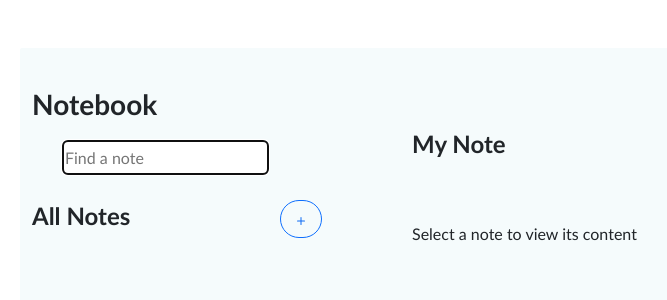
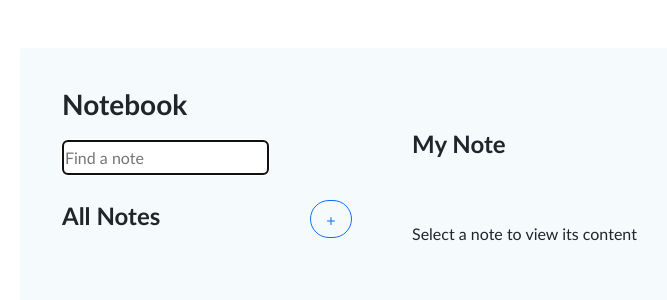
Before and after one commit to anilaavdylii/Notebook, a React (Create React App) app: page / in a window 1280 px wide. Shown: the top 300 px of the page, without its empty margins (50-717 px from the left). Built offline with nearby package versions, Linux system fonts and the light colour scheme.

Commit message:
little adjustments

```diff
--- a/src/components/Note.jsx
+++ b/src/components/Note.jsx
@@ -28,7 +28,7 @@ const Note = () => {
                 </div>
                 <h6 className='category'> Category  ~ <b>{currNote.Category}</b></h6>
                 <h6 className='category'> Date ~ <b>{currNote.Date}</b></h6>
-              <p>Content ~ <b>{currNote.Content}</b></p>
+                <p>Content ~ </p><h4>{currNote.Content}</h4>
             </div>
         }
         <EditNote/>
--- a/src/components/Notes.jsx
+++ b/src/components/Notes.jsx
@@ -1,4 +1,4 @@
-import React, { useContext, useState} from 'react';
+import React, { useContext} from 'react';
 import Button from 'react-bootstrap/Button';
 import { BsPlus } from "react-icons/bs";
 import { NoteContext } from '../context/NoteContext';
@@ -6,7 +6,7 @@ import CreateNote from '../modals/CreateNote';
 
 const Notes = () => {
   const {
-    currNote, setCurrNote, searchTerm, noteList, setModal,setContent, setSubject, setCategory
+     setCurrNote, searchTerm, noteList, setModal,setContent, setSubject, setCategory
   } = useContext(NoteContext);
 
 
--- a/src/components/Search.jsx
+++ b/src/components/Search.jsx
@@ -1,6 +1,5 @@
 import React, { useEffect, useRef, useContext } from 'react';
 import { NoteContext } from '../context/NoteContext';
-import Button from 'react-bootstrap/Button';
 
 const Search = () => {
   const {
--- a/src/modals/CreateNote.jsx
+++ b/src/modals/CreateNote.jsx
@@ -1,4 +1,4 @@
-import React, {useContext} from 'react';
+import React, {useContext, useRef, useEffect} from 'react';
 import { Button, Modal, ModalHeader, ModalBody, ModalFooter } from 'reactstrap';
 import Form from 'react-bootstrap/Form';
 import { NoteContext } from '../context/NoteContext';
@@ -6,7 +6,6 @@ import { NoteContext } from '../context/NoteContext';
 
 function CreateNote  () {
     const {
-        noteList, setNoteList,
         modal, toggle,
         subject, setSubject,
         content, setContent,
@@ -27,7 +26,6 @@ function CreateNote  () {
             setContent(value);
         }
     }
-
 
 
     const handleSave  = (event) =>{
--- a/src/style.css
+++ b/src/style.css
@@ -16,6 +16,7 @@
 
 .title{
     font-weight: bold;
+    margin-left: 30px;
 }
 
 
@@ -41,7 +42,7 @@ li {
 /* Navigation STyling */
 
 .all-notes{
-    margin: 25px 0 10px 0;
+    margin: 25px 0 10px 30px;
     font-weight: bold;
 }
 
@@ -52,7 +53,7 @@ li {
 }
 
 .main-nav li{
-    background-color: white;
+    background-color: transparent;
     padding: 5px;
     margin-top: 10px;
 }
```
